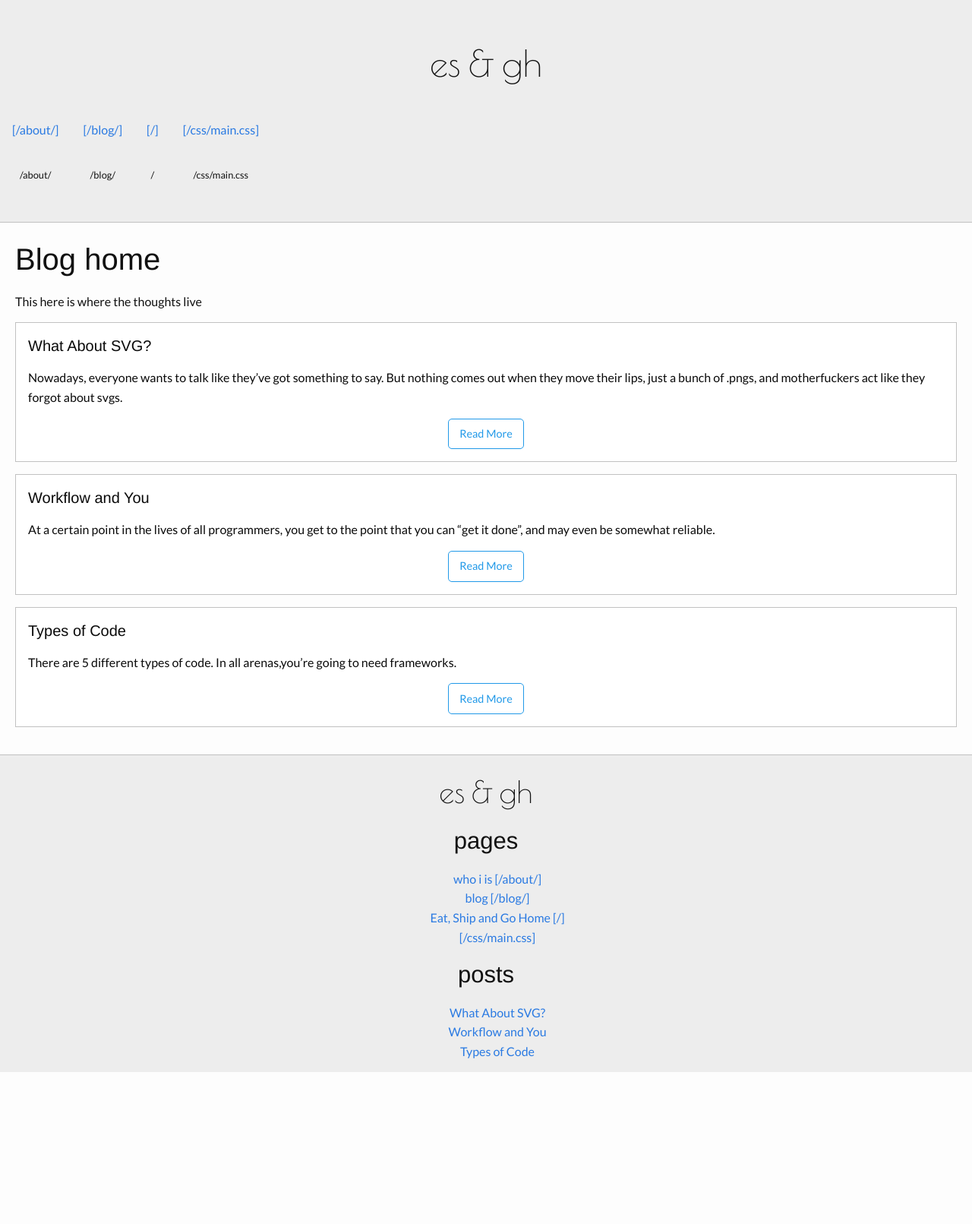
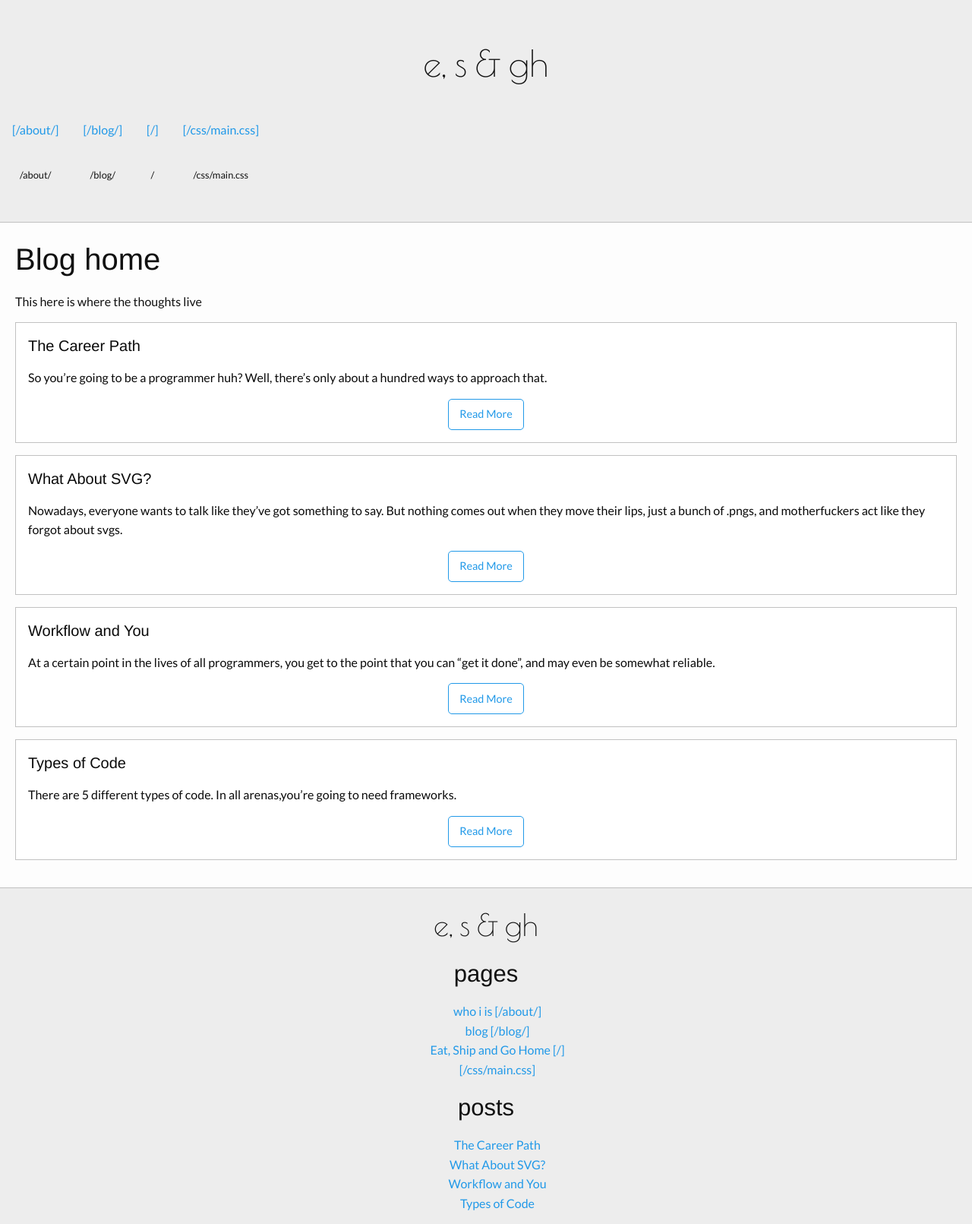
Before and after one commit to ghurson/Eat-Ship-and-Go-Home, a Jekyll site: the page built from blog.html, in a window 1280 px wide. Shown: the whole page at 76% size. Built offline with Jekyll 4.4.1, drawn with Linux system fonts in a browser that asks for light colours; nearby versions of some CDN libraries; before the commit the page ends 1411 px from its top, so only the background shows below that.

Commit message:
added another post, messin around with the link color. loving this workflow.

```diff
--- a/_includes/footer.html
+++ b/_includes/footer.html
@@ -1,7 +1,7 @@
 <footer>
     <div class="row">
         <div class="column">
-            <h2 class="footer-title">es & gh</h2>
+            <h2 class="footer-title">e, s & gh</h2>
         </div>
 
         <div class="column medium-6">
--- a/_includes/header.html
+++ b/_includes/header.html
@@ -1,7 +1,7 @@
 <header>
     <div class="row text-center">
         <div class="column large-3 logotype">
-            <h1>es & gh</h1>
+            <h1>e, s & gh</h1>
         </div>
 
         <div class="column large-9 menu">
--- /dev/null
+++ b/_posts/2015-12-07-the-career-path.md
@@ -0,0 +1,20 @@
+---
+layout: post
+title:  "The Career Path"
+date:   2015-12-07 21:58:46 -0500
+categories: programming career
+---
+
+So you're going to be a programmer huh? Well, there's only about a hundred ways to approach that.
+
+### Software
+
+I don't know shit about this.
+
+### Hardware
+
+No, wait. I don't know shit about this.
+
+### Websites
+
+This is a mystery to me. Just kidding. I've spent my whole fucking life doing it.
--- a/_sass/_style.scss
+++ b/_sass/_style.scss
@@ -7,3 +7,7 @@ body, p {
 .page-content {
   padding: 20px;
 }
+
+a {
+  color: $blue;
+}
```
